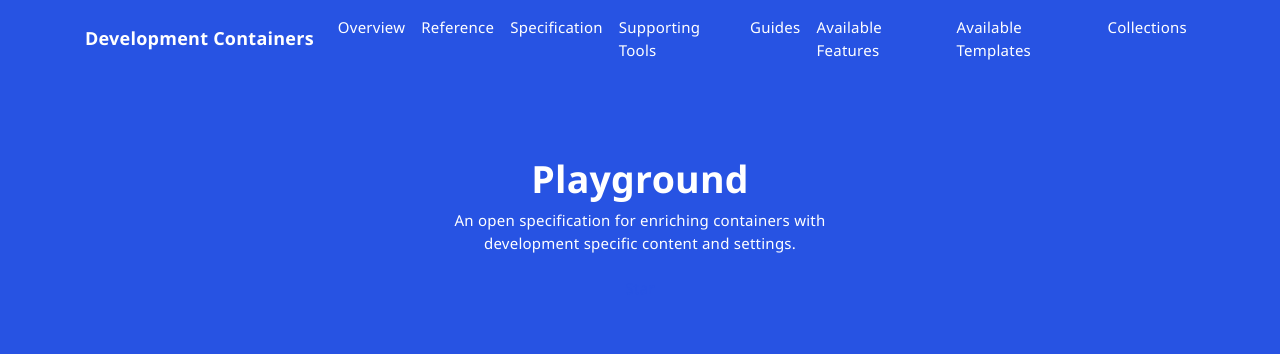
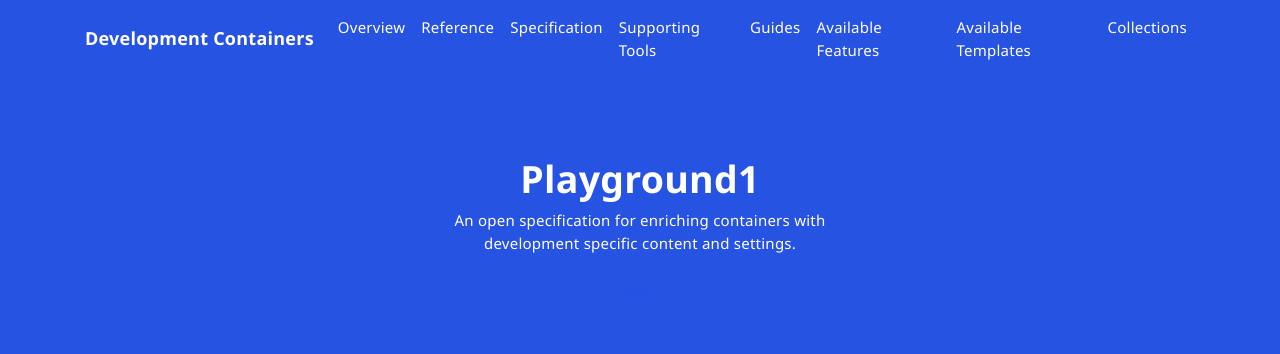
Before and after one commit to karlcc/play, a Jekyll site: the page built from index.html, in a window 1280 px wide. Shown: the top 354 px of the page. Built offline with Jekyll 4.4.1, drawn with Linux system fonts in a browser that asks for light colours; nearby versions of some CDN libraries; comment, search, counter and statistics services are not loaded.

Commit message:
update index

```diff
--- a/index.html
+++ b/index.html
@@ -8,7 +8,7 @@ layout: default
 <div class="header-container bg-primary jumbotron">
     <div class="container">
         <div class="intro">
-            <h1>Playground</h1>
+            <h1>Playground1</h1>
         </div>
         <p class="intro-text">
             An open specification for enriching containers with development specific content and settings.
```
